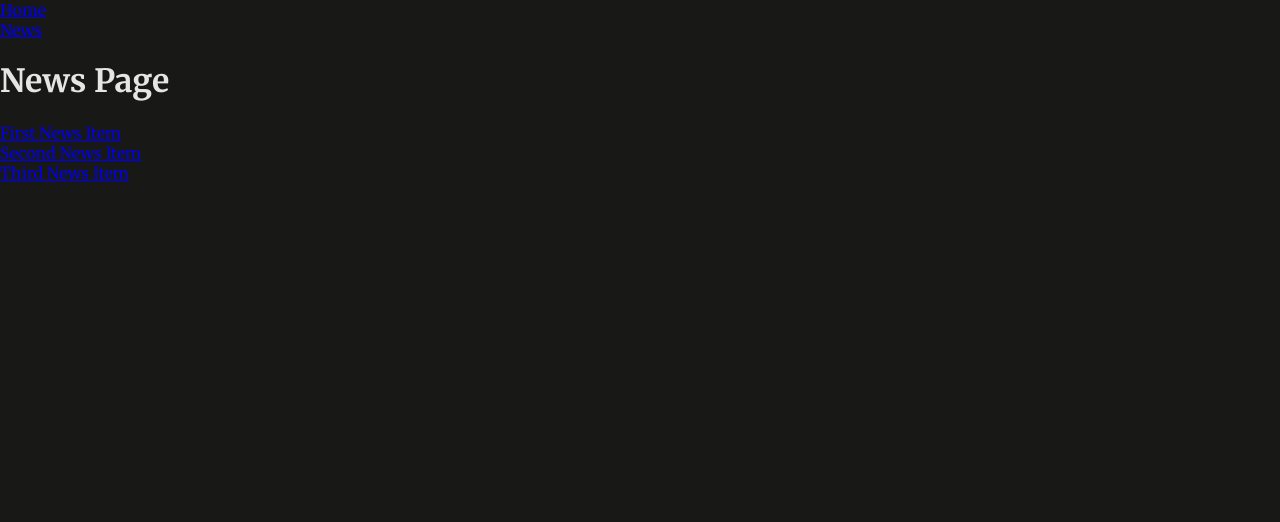
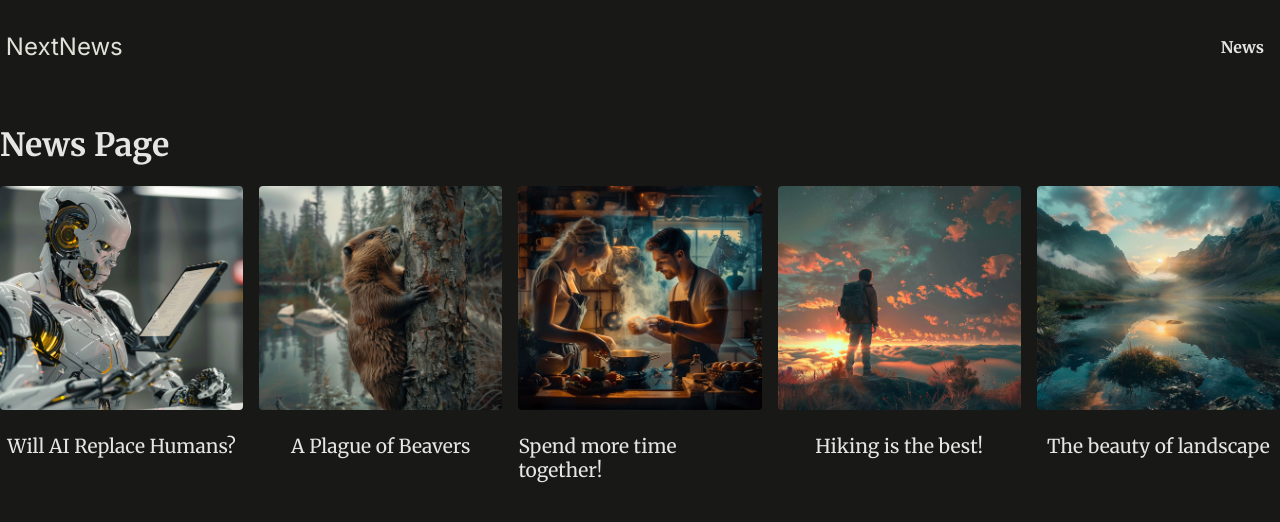
Before and after one commit to ABlued/nextjs-practice, a Next.js app in the folder 01-starting-project/: page /news in a window 1280 px wide. Shown: the top 522 px of the page. Built offline with nearby package versions, Linux system fonts and the light colour scheme.

Commit message:
feat: 더미 데이터 연결

```diff
--- a/01-starting-project/app/news/page.js
+++ b/01-starting-project/app/news/page.js
@@ -1,19 +1,23 @@
 import Link from 'next/link';
+
+import { DUMMY_NEWS } from '@/dummy-news';
 
 export default function NewsPage() {
   return (
     <>
       <h1>News Page</h1>
-      <ul>
-        <li>
-          <Link href='/news/first-news'>First News Item</Link>
-        </li>
-        <li>
-          <Link href='/news/second-news'>Second News Item</Link>
-        </li>
-        <li>
-          <Link href='/news/third-news'>Third News Item</Link>
-        </li>
+      <ul className='news-list'>
+        {DUMMY_NEWS.map((newsItem) => (
+          <li key={newsItem.id}>
+            <Link href={`/news/${newsItem.slug}`}>
+              <img
+                src={`/images/news/${newsItem.image}`}
+                alt={newsItem.title}
+              />
+              <span>{newsItem.title}</span>
+            </Link>
+          </li>
+        ))}
       </ul>
     </>
   );
--- a/01-starting-project/components/main-header.js
+++ b/01-starting-project/components/main-header.js
@@ -2,15 +2,19 @@
 
 export default function MainHeader() {
   return (
-    <header>
-      <ul>
-        <li>
-          <Link href='/'>Home</Link>
-        </li>
-        <li>
-          <Link href='/news'>News</Link>
-        </li>
-      </ul>
+    <header id='main-header'>
+      <div id='logo'>
+        <div id='page'>
+          <Link href='/'>NextNews</Link>
+        </div>
+      </div>
+      <nav>
+        <ul>
+          <li>
+            <Link href='/news'>News</Link>
+          </li>
+        </ul>
+      </nav>
     </header>
   );
 }
--- /dev/null
+++ b/01-starting-project/dummy-news.js
@@ -0,0 +1,47 @@
+export const DUMMY_NEWS = [
+  {
+    id: 'n1',
+    slug: 'will-ai-replace-humans',
+    title: 'Will AI Replace Humans?',
+    image: 'ai-robot.jpg',
+    date: '2021-07-01',
+    content:
+      'Since late 2022 AI is on the rise and therefore many people worry whether AI will replace humans. The answer is not that simple. AI is a tool that can be used to automate tasks, but it can also be used to augment human capabilities. The future is not set in stone, but it is clear that AI will play a big role in the future. The question is how we will use it.',
+  },
+  {
+    id: 'n2',
+    slug: 'beaver-plague',
+    title: 'A Plague of Beavers',
+    image: 'beaver.jpg',
+    date: '2022-05-01',
+    content:
+      'Beavers are taking over the world. They are building dams everywhere and flooding entire cities. What can we do to stop them?',
+  },
+  {
+    id: 'n3',
+    slug: 'couple-cooking',
+    title: 'Spend more time together!',
+    image: 'couple-cooking.jpg',
+    date: '2024-03-01',
+    content:
+      'Cooking together is a great way to spend more time with your partner. It is fun and you get to eat something delicious afterwards. What are you waiting for? Get cooking!',
+  },
+  {
+    id: 'n4',
+    slug: 'hiking',
+    title: 'Hiking is the best!',
+    image: 'hiking.jpg',
+    date: '2024-01-01',
+    content:
+      'Hiking is a great way to get some exercise and enjoy the great outdoors. It is also a great way to clear your mind and reduce stress. So what are you waiting for? Get out there and start hiking!',
+  },
+  {
+    id: 'n5',
+    slug: 'landscape',
+    title: 'The beauty of landscape',
+    image: 'landscape.jpg',
+    date: '2022-07-01',
+    content:
+      'Landscape photography is a great way to capture the beauty of nature. It is also a great way to get outside and enjoy the great outdoors. So what are you waiting for? Get out there and start taking some pictures!',
+  },
+];
```
Also changed, not shown: 01-starting-project/app/news/[id]/page.js (deleted, +0 -9 lines), 01-starting-project/app/news/[slug]/page.js (added, +16 -0 lines).
